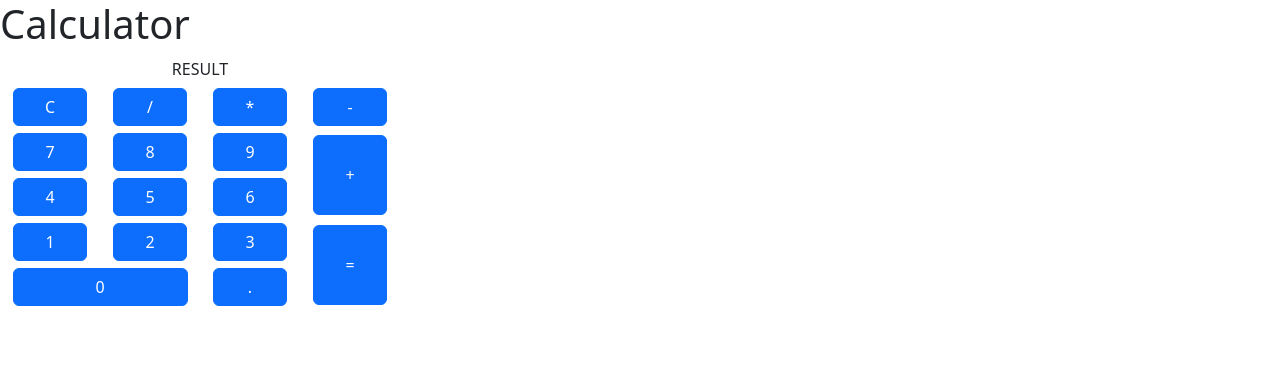
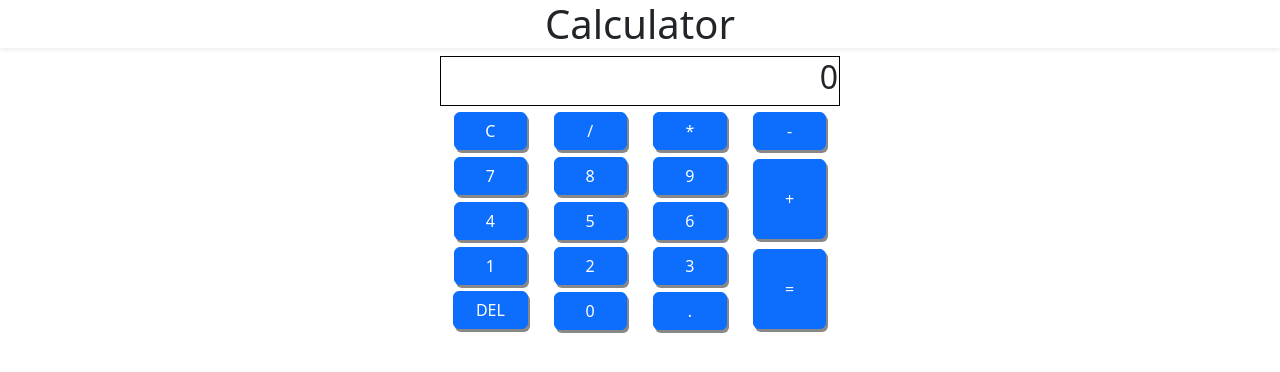
Before and after one commit to DaniRaFe/Calculator, a React (Vite) app: page / in a window 1280 px wide. Shown: the top 372 px of the page. Built offline with nearby package versions, Linux system fonts and the light colour scheme.

Commit message:
Se estilos a los botones y se edita casilla de resultado

```diff
--- a/src/App.css
+++ b/src/App.css
@@ -1,13 +1,20 @@
+.app {
+    text-align: center;
+}
+
 table {
-    width: 400px
+    width: 400px;
+    margin: auto;
 }
 
 td {
    /* border:1px solid black; */
     text-align:center;
     width:100px;
+
 }
 
 button {
     margin-top: 5px;
+    box-shadow: 2px 3px #888888;
 }
--- a/src/App.jsx
+++ b/src/App.jsx
@@ -4,12 +4,17 @@
 
 
   return (
-  <div>
-    <h1>Calculator</h1>
+  <div className='app'>
+    <h1 className='shadow-sm'>Calculator</h1>
     <table>
       {/*First row*/ }
       <tr>
-        <td colSpan={4}> RESULT </td>
+        <td colSpan={4} style={{
+          border: '1px solid black',
+          textAlign: 'end'
+          }}>
+        <h2> 0 </h2>
+        </td>
       </tr>
       {/*Second row*/ }
       <tr>
@@ -117,11 +122,14 @@
       </tr>
       {/*Sixth row*/ }
       <tr>
-        <td colSpan={2}>
         <button
           type='button'
-          className='btn btn-primary'
-          style={{width:"175px"}}
+          className='btn btn-primary w-75'
+          >DEL</button>
+         <td>
+        <button
+          type='button'
+          className='btn btn-primary w-75'
           >0</button>
         </td>
         <td>
```
